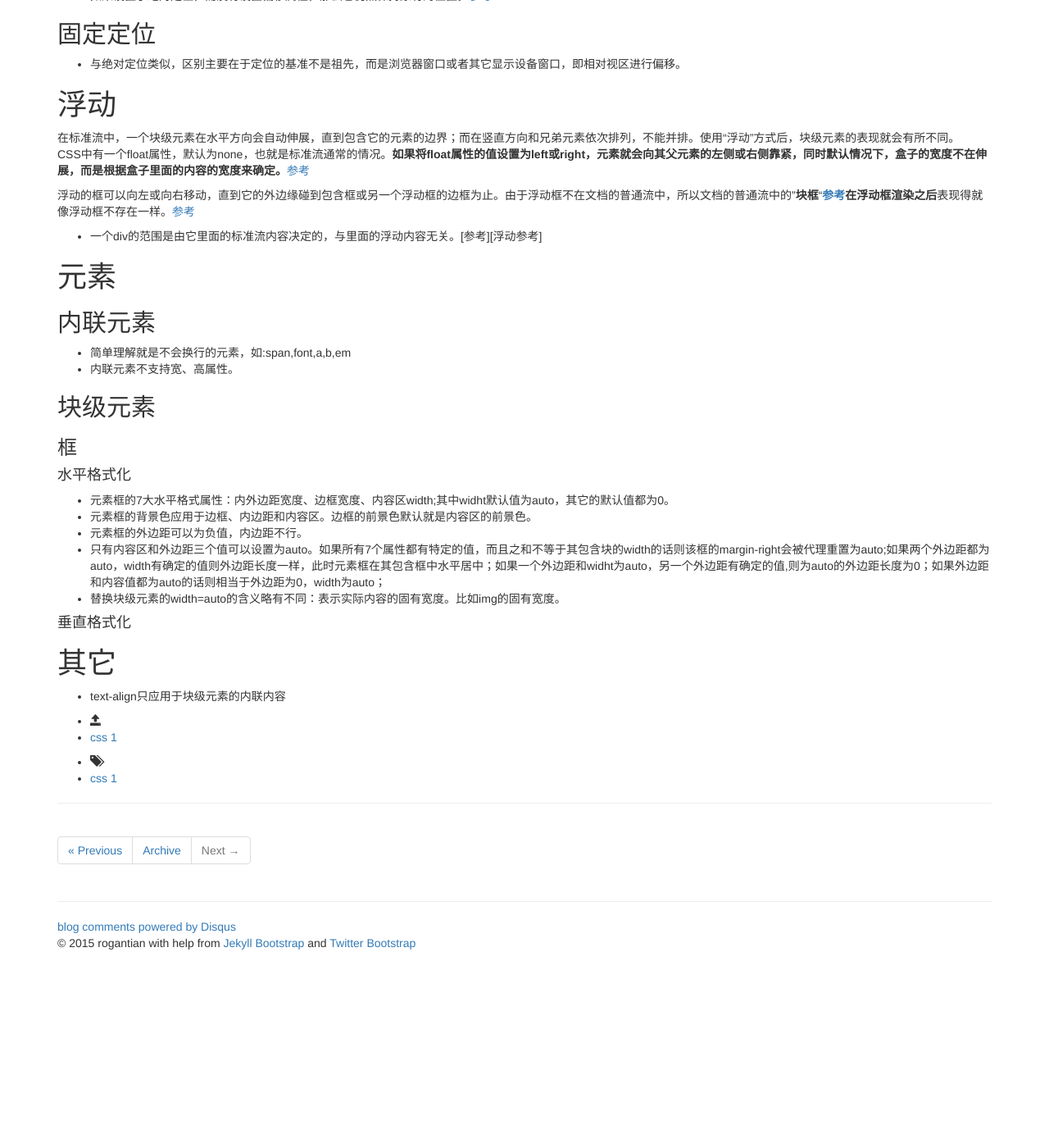
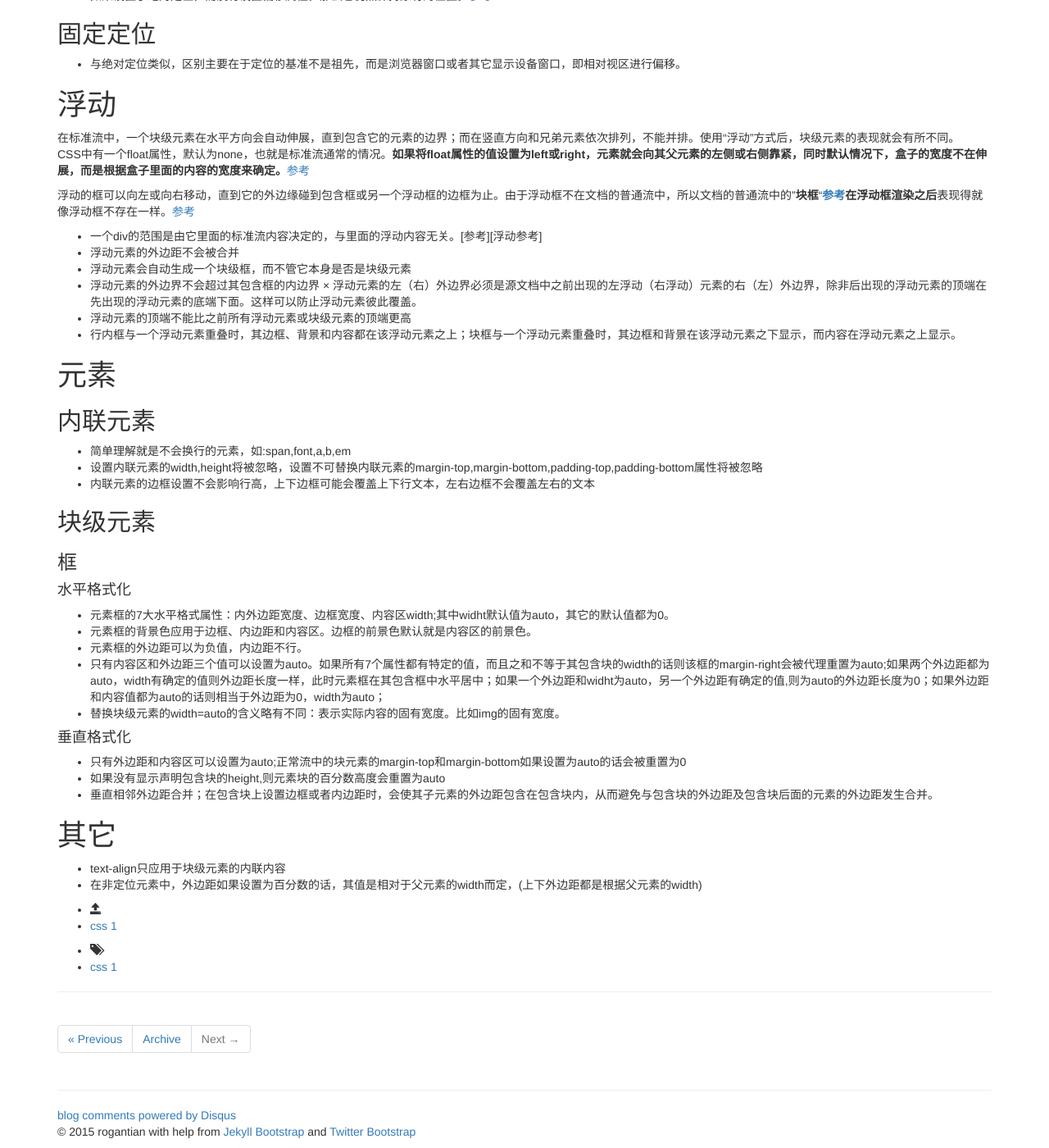
Before and after one commit to rogantianwz/rogantianwz.github.io, a Jekyll site: the page built from _posts/2015-11-06-css-box-float.md, in a window 1280 px wide and 1400 px high, scrolled down 635 px. Shown: the whole window at 82% size. Built offline with Jekyll 4.4.1, drawn with Linux system fonts in a browser that asks for light colours; nearby versions of some CDN libraries; library files that are not in the unit come from our copies; Markdown is read by kramdown in place of the engine named in the settings; comment, search, counter and statistics services are not loaded; before the commit the page ends 1805 px from its top, so only the background shows below that.

Commit message:
css more

```diff
--- a/_posts/2015-11-06-css-box-float.md
+++ b/_posts/2015-11-06-css-box-float.md
@@ -29,13 +29,20 @@ CSS中有一个float属性，默认为none，也就是标准流通常的情况
 浮动的框可以向左或向右移动，直到它的外边缘碰到包含框或另一个浮动框的边框为止。由于浮动框不在文档的普通流中，所以文档的普通流中的"**块框**"**[参考][浮动参考3]在浮动框渲染之后**表现得就像浮动框不存在一样。[参考][浮动参考2]
 
 * 一个div的范围是由它里面的标准流内容决定的，与里面的浮动内容无关。[参考][浮动参考]
+* 浮动元素的外边距不会被合并
+* 浮动元素会自动生成一个块级框，而不管它本身是否是块级元素
+* 浮动元素的外边界不会超过其包含框的内边界
+× 浮动元素的左（右）外边界必须是源文档中之前出现的左浮动（右浮动）元素的右（左）外边界，除非后出现的浮动元素的顶端在先出现的浮动元素的底端下面。这样可以防止浮动元素彼此覆盖。
+* 浮动元素的顶端不能比之前所有浮动元素或块级元素的顶端更高
+* 行内框与一个浮动元素重叠时，其边框、背景和内容都在该浮动元素之上；块框与一个浮动元素重叠时，其边框和背景在该浮动元素之下显示，而内容在浮动元素之上显示。
 
 
 #元素
 
 ##内联元素
 * 简单理解就是不会换行的元素，如:span,font,a,b,em
-* 内联元素不支持宽、高属性。
+* 设置内联元素的width,height将被忽略，设置不可替换内联元素的margin-top,margin-bottom,padding-top,padding-bottom属性将被忽略
+* 内联元素的边框设置不会影响行高，上下边框可能会覆盖上下行文本，左右边框不会覆盖左右的文本
 
 ##块级元素
 ###框
@@ -47,6 +54,9 @@ CSS中有一个float属性，默认为none，也就是标准流通常的情况
 * 替换块级元素的width=auto的含义略有不同：表示实际内容的固有宽度。比如img的固有宽度。
 
 ####垂直格式化
+* 只有外边距和内容区可以设置为auto;正常流中的块元素的margin-top和margin-bottom如果设置为auto的话会被重置为0
+* 如果没有显示声明包含块的height,则元素块的百分数高度会重置为auto
+* 垂直相邻外边距合并；在包含块上设置边框或者内边距时，会使其子元素的外边距包含在包含块内，从而避免与包含块的外边距及包含块后面的元素的外边距发生合并。
 
 
 [浮动参考1]: http://www.cnblogs.com/stephen-liu74/p/3325185.html
@@ -57,3 +67,4 @@ CSS中有一个float属性，默认为none，也就是标准流通常的情况
 
 #其它
 * text-align只应用于块级元素的内联内容
+* 在非定位元素中，外边距如果设置为百分数的话，其值是相对于父元素的width而定，(上下外边距都是根据父元素的width)
```
